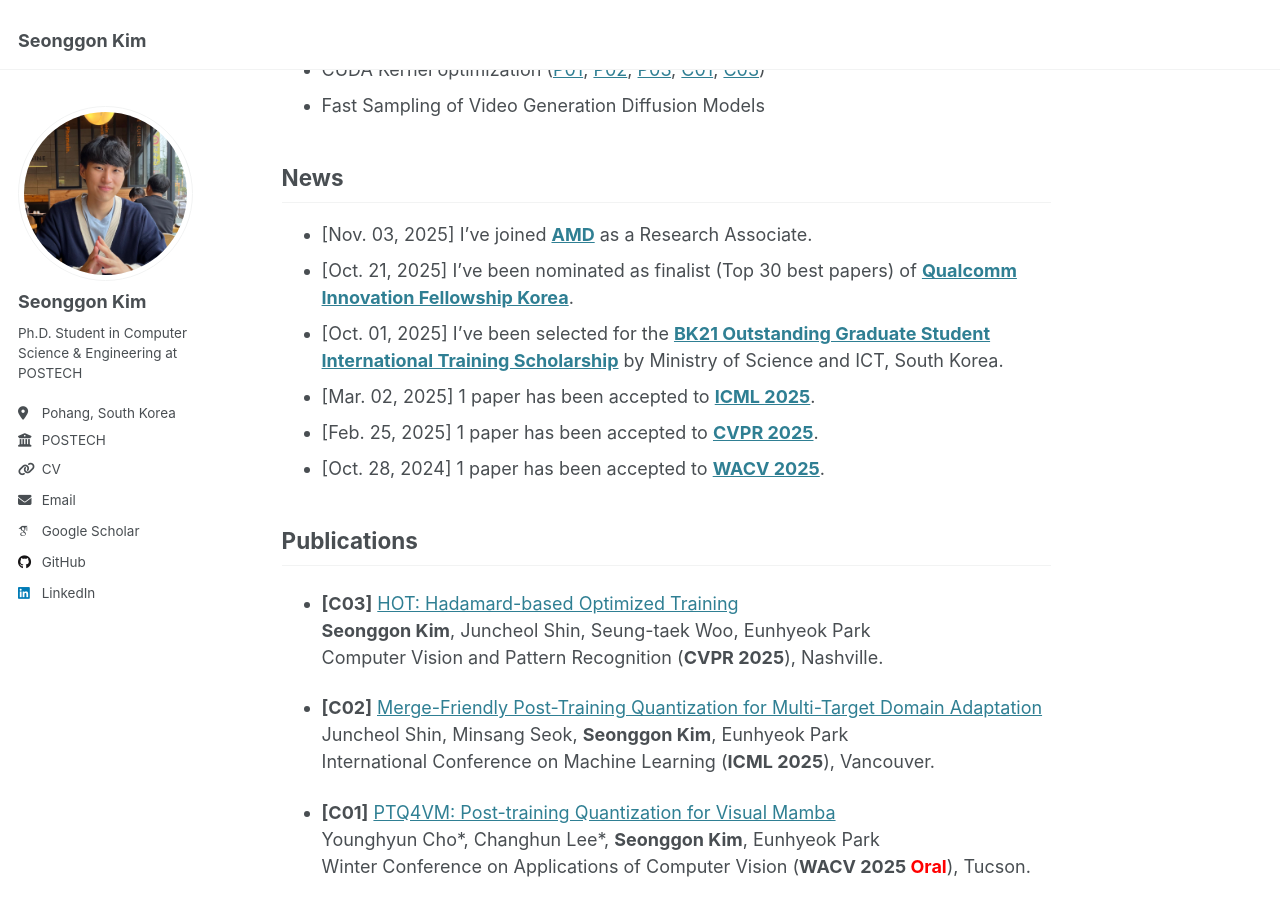
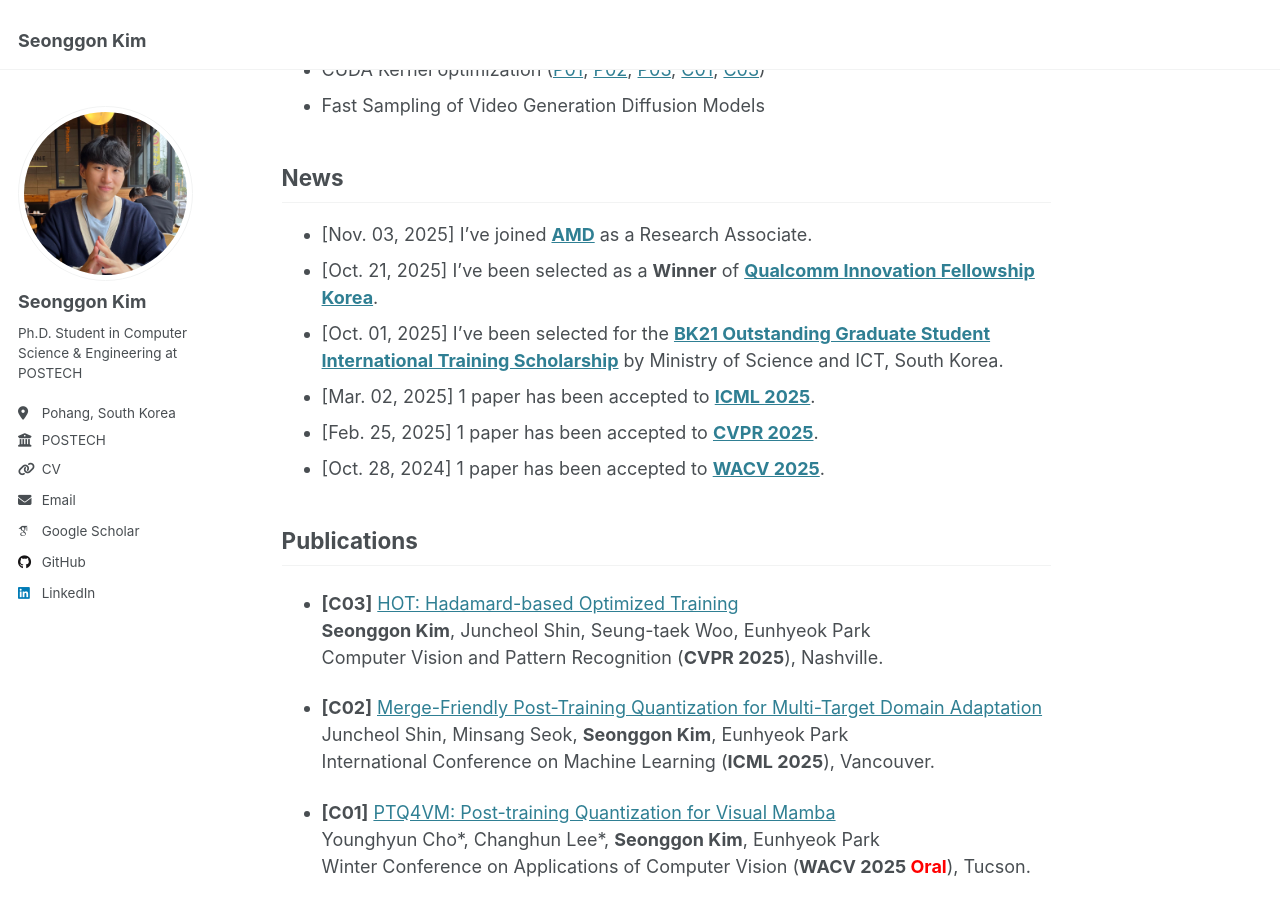
Before and after one commit to sungonuni/sungonuni.github.io, a Jekyll site: the page built from _pages/about.md, in a window 1280 px wide and 900 px high, scrolled down 515 px. Built offline with Jekyll 4.4.1, drawn with Linux system fonts in a browser that asks for light colours; some web fonts are replaced; some of the changed text lies outside the part shown.

Commit message:
Update achievements on about page to reflect winning the Qualcomm Innovation Fellowship Korea and new role at AMD.

```diff
--- a/_pages/about.md
+++ b/_pages/about.md
@@ -24,7 +24,7 @@ Research Keywords
 News
 -----
 - [Nov. 03, 2025] I've joined [**AMD**](https://www.amd.com/) as a Research Associate.
-- [Oct. 21, 2025] I've been nominated as finalist (Top 30 best papers) of [**Qualcomm Innovation Fellowship Korea**](https://www.qualcomm.com/research/university-relations/innovation-fellowship).
+- [Oct. 21, 2025] I've been selected as a **Winner** of [**Qualcomm Innovation Fellowship Korea**](https://www.qualcomm.com/research/university-relations/innovation-fellowship).
 - [Oct. 01, 2025] I've been selected for the [**BK21 Outstanding Graduate Student International Training Scholarship**](https://bk21four.nrf.re.kr/) by Ministry of Science and ICT, South Korea.
 - [Mar. 02, 2025] 1 paper has been accepted to [**ICML 2025**](https://icml.cc//).
 - [Feb. 25, 2025] 1 paper has been accepted to [**CVPR 2025**](https://cvpr.thecvf.com/).
@@ -98,7 +98,7 @@ SI Analytics, Daejeon, Korea
 
 Awards & Honors
 -----
-- Qualcomm Innovation Fellowship Korea, **Finalist (Top 30 best papers)**, Oct. 2025
+- Qualcomm Innovation Fellowship Korea, **Winner**, Oct. 2025
 
 - BK21 Outstanding Graduate Student International Training Scholarship, **Selected Graduate Student**, Oct. 2025
 
```
